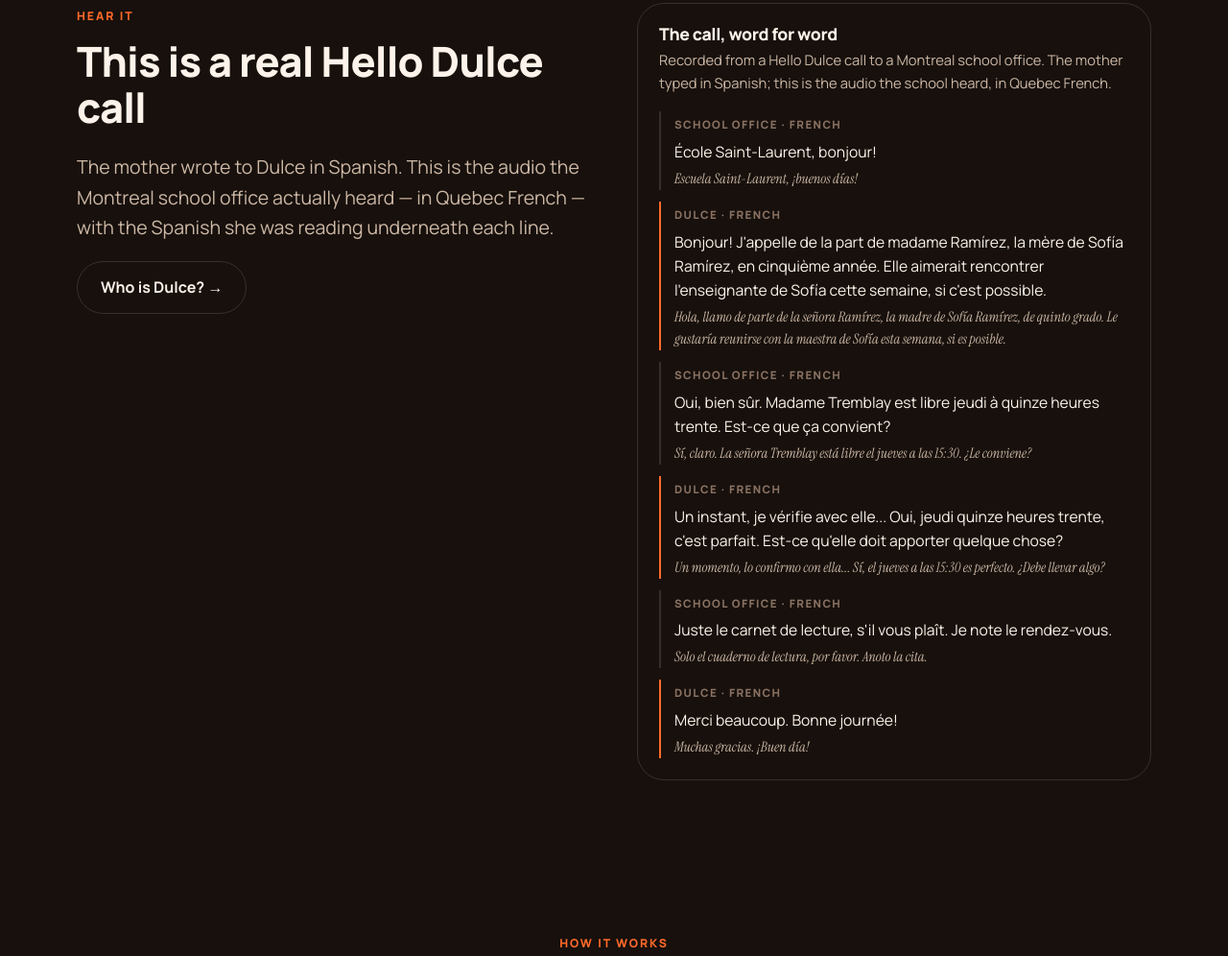
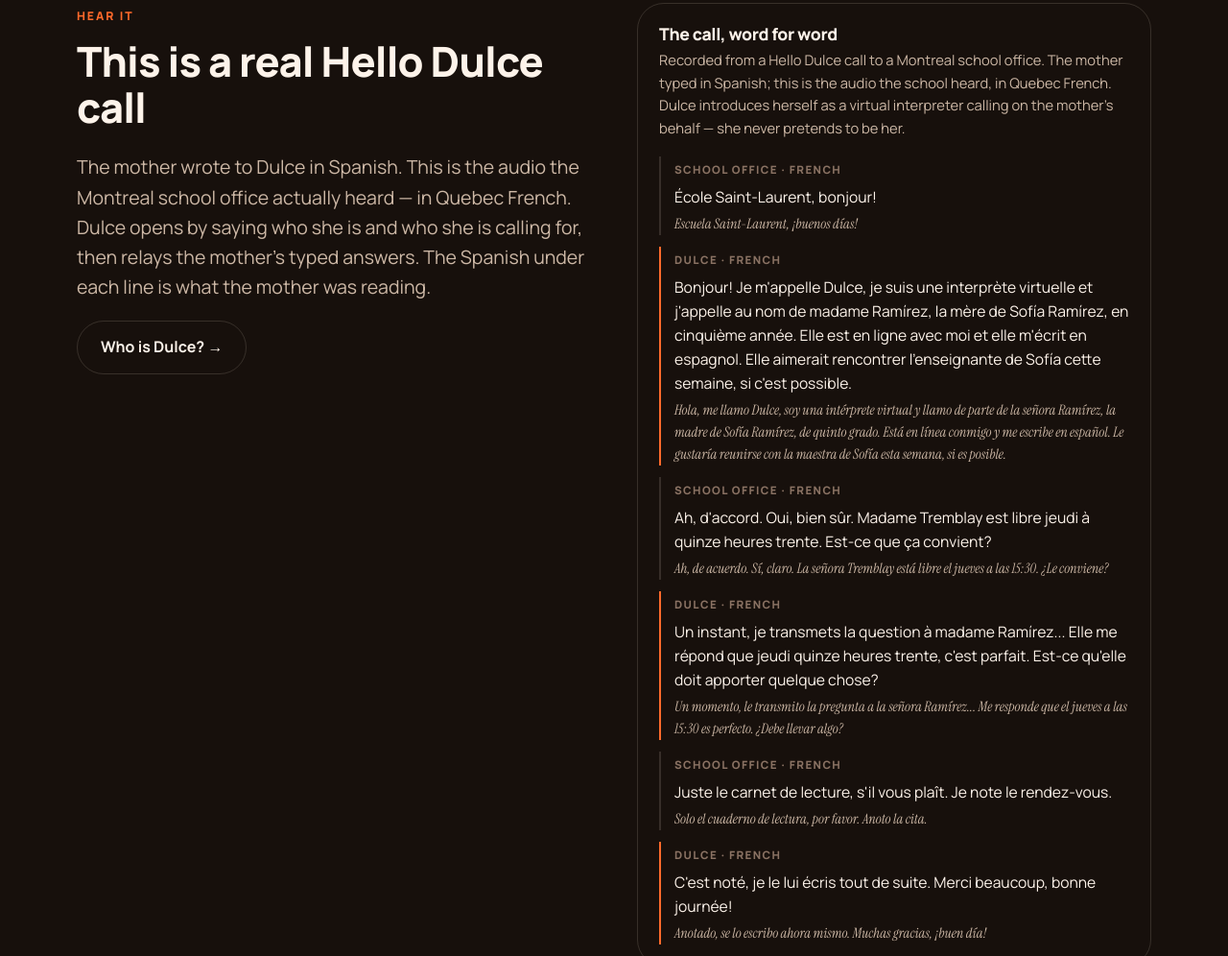
Before and after one commit to adamgrgs/hellodulce-website, an Astro site: page / in a window 1280 px wide. Shown: the part 1966-2962 px from the top of the page at 96% size. Built offline with nearby package versions, Linux system fonts and the light colour scheme; Astro itself is replaced by a stand-in of ours.

Commit message:
Audio sample: Dulce now identifies herself as a virtual interpreter calling on the mother's behalf

```diff
--- a/src/data/audio.ts
+++ b/src/data/audio.ts
@@ -1,30 +1,36 @@
-/** The recorded sample call used on the home page and the schools use case.
- *  `file` is a path under /public. If the file is missing the component renders
- *  the transcript only, so the page never ships a broken player. */
+/** The recorded sample call used on the home page and /meet-dulce.
+ *  The transcript below must match the audio word for word — regenerate both
+ *  together. `file` is a path under /public; if it is missing, the component
+ *  renders the transcript only, so the page never ships a broken player. */
 export const SAMPLE = {
   file: '/audio/school-call-quebec-french.mp3',
   title: 'Hear a real call',
-  sub: 'Recorded from a Hello Dulce call to a Montreal school office. The mother typed in Spanish; this is the audio the school heard, in Quebec French.',
-  durationLabel: '35 seconds',
+  sub: 'Recorded from a Hello Dulce call to a Montreal school office. The mother typed in Spanish; this is the audio the school heard, in Quebec French. Dulce introduces herself as a virtual interpreter calling on the mother’s behalf — she never pretends to be her.',
+  durationLabel: '49 seconds',
   transcriptLangs: 'French spoken · Spanish written',
   lines: [
-    { who: 'School office · French', said: 'École Saint-Laurent, bonjour!', tr: 'Escuela Saint-Laurent, ¡buenos días!', dulce: false },
+    {
+      who: 'School office · French',
+      said: 'École Saint-Laurent, bonjour!',
+      tr: 'Escuela Saint-Laurent, ¡buenos días!',
+      dulce: false,
+    },
     {
       who: 'Dulce · French',
-      said: "Bonjour! J'appelle de la part de madame Ramírez, la mère de Sofía Ramírez, en cinquième année. Elle aimerait rencontrer l'enseignante de Sofía cette semaine, si c'est possible.",
-      tr: 'Hola, llamo de parte de la señora Ramírez, la madre de Sofía Ramírez, de quinto grado. Le gustaría reunirse con la maestra de Sofía esta semana, si es posible.',
+      said: "Bonjour! Je m'appelle Dulce, je suis une interprète virtuelle et j'appelle au nom de madame Ramírez, la mère de Sofía Ramírez, en cinquième année. Elle est en ligne avec moi et elle m'écrit en espagnol. Elle aimerait rencontrer l'enseignante de Sofía cette semaine, si c'est possible.",
+      tr: 'Hola, me llamo Dulce, soy una intérprete virtual y llamo de parte de la señora Ramírez, la madre de Sofía Ramírez, de quinto grado. Está en línea conmigo y me escribe en español. Le gustaría reunirse con la maestra de Sofía esta semana, si es posible.',
       dulce: true,
     },
     {
       who: 'School office · French',
-      said: 'Oui, bien sûr. Madame Tremblay est libre jeudi à quinze heures trente. Est-ce que ça convient?',
-      tr: 'Sí, claro. La señora Tremblay está libre el jueves a las 15:30. ¿Le conviene?',
+      said: "Ah, d'accord. Oui, bien sûr. Madame Tremblay est libre jeudi à quinze heures trente. Est-ce que ça convient?",
+      tr: 'Ah, de acuerdo. Sí, claro. La señora Tremblay está libre el jueves a las 15:30. ¿Le conviene?',
       dulce: false,
     },
     {
       who: 'Dulce · French',
-      said: "Un instant, je vérifie avec elle... Oui, jeudi quinze heures trente, c'est parfait. Est-ce qu'elle doit apporter quelque chose?",
-      tr: 'Un momento, lo confirmo con ella... Sí, el jueves a las 15:30 es perfecto. ¿Debe llevar algo?',
+      said: "Un instant, je transmets la question à madame Ramírez... Elle me répond que jeudi quinze heures trente, c'est parfait. Est-ce qu'elle doit apporter quelque chose?",
+      tr: 'Un momento, le transmito la pregunta a la señora Ramírez... Me responde que el jueves a las 15:30 es perfecto. ¿Debe llevar algo?',
       dulce: true,
     },
     {
@@ -33,6 +39,11 @@ export const SAMPLE = {
       tr: 'Solo el cuaderno de lectura, por favor. Anoto la cita.',
       dulce: false,
     },
-    { who: 'Dulce · French', said: 'Merci beaucoup. Bonne journée!', tr: 'Muchas gracias. ¡Buen día!', dulce: true },
+    {
+      who: 'Dulce · French',
+      said: "C'est noté, je le lui écris tout de suite. Merci beaucoup, bonne journée!",
+      tr: 'Anotado, se lo escribo ahora mismo. Muchas gracias, ¡buen día!',
+      dulce: true,
+    },
   ],
 };
--- a/src/pages/index.astro
+++ b/src/pages/index.astro
@@ -141,7 +141,8 @@ const jsonLd = [
           <h2>This is a real Hello Dulce call</h2>
           <p class="lede">
             The mother wrote to Dulce in Spanish. This is the audio the Montreal school office actually
-            heard — in Quebec French — with the Spanish she was reading underneath each line.
+            heard — in Quebec French. Dulce opens by saying who she is and who she is calling for, then
+            relays the mother's typed answers. The Spanish under each line is what the mother was reading.
           </p>
           <p><a class="btn btn-ghost" href="/meet-dulce">Who is Dulce? &rarr;</a></p>
         </div>
--- a/src/pages/meet-dulce.astro
+++ b/src/pages/meet-dulce.astro
@@ -116,6 +116,10 @@ const jsonLd = [
     <div class="wrap" style="max-width:860px">
       <p class="kicker">Her actual voice</p>
       <h2>This is what the school heard</h2>
+      <p class="lede" style="margin-bottom:20px">
+        Listen to the first line: she names herself, says she is a virtual interpreter, and says whose
+        call this is. That disclosure is not optional — it is rule one.
+      </p>
       <AudioSample />
     </div>
   </section>
```
Also changed, not shown: 1 other file.
